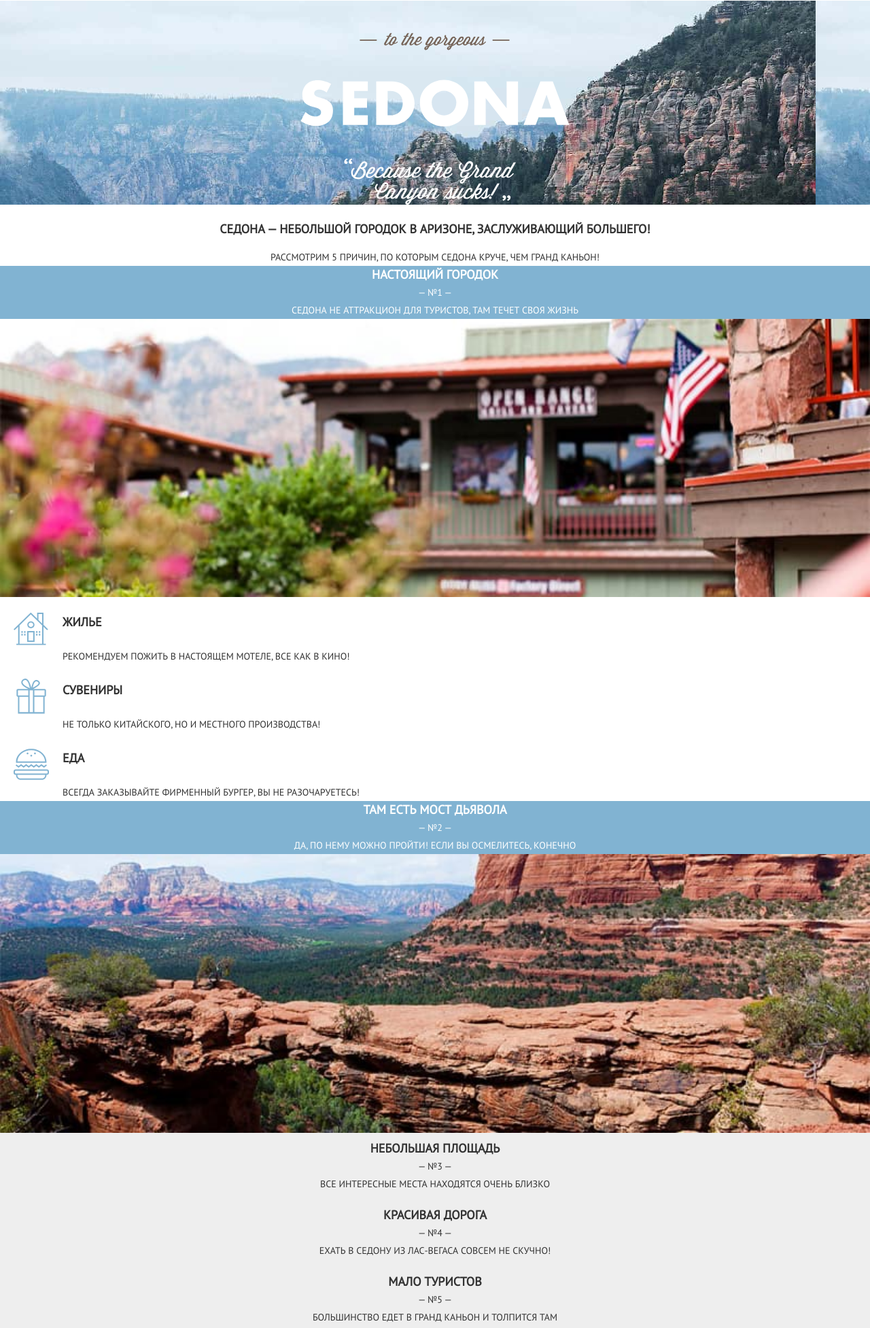
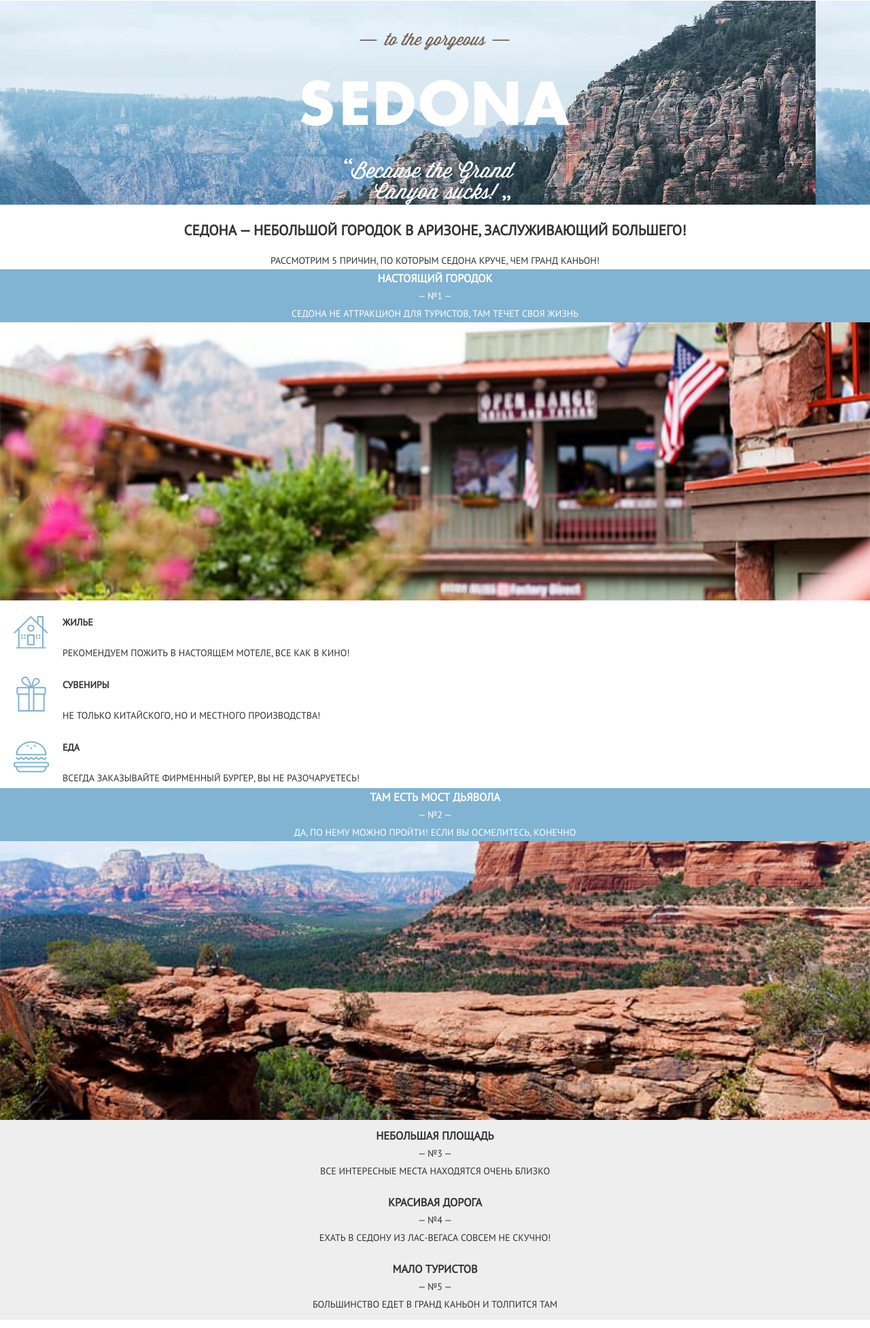
Before and after one commit to akaDuality/HTMLSchool, a website: page index.html in a window 1280 px wide. Shown: the part 195-2148 px from the top of the page at 68% size. Drawn offline with Linux system fonts and the light colour scheme.

Commit message:
Minor changes

```diff
--- a/index.html
+++ b/index.html
@@ -112,7 +112,7 @@
           </svg>
         </div>
 
-        <h2 class="heading3">
+        <h2 class="heading-s">
           Седона — небольшой городок в аризоне, заслуживающий большего!
         </h2>
         <p class="lead-text">
@@ -123,7 +123,7 @@
       <ol class="reason-list">
         <li class="reason-item">
           <article class="reason-special">
-            <h3 class="heading3">Настоящий городок</h3>
+            <h3 class="heading-s">Настоящий городок</h3>
             <p>— №1 —</p>
             <p class="reason-special-text">
               Седона не аттракцион для туристов, там течет своя жизнь
@@ -171,7 +171,7 @@
                   />
                 </svg>
                 <div class="about-city-content">
-                  <h4 class="heading3">Жилье</h4>
+                  <h4 class="heading-s">Жилье</h4>
                   <p class="about-city-text">
                     Рекомендуем пожить в настоящем мотеле, все как в кино!
                   </p>
@@ -192,7 +192,7 @@
                   />
                 </svg>
                 <div class="about-city-content">
-                  <h4 class="heading3">Сувениры</h4>
+                  <h4 class="heading-s">Сувениры</h4>
                   <p class="about-city-text">
                     Не только китайского, но и местного производства!
                   </p>
@@ -216,7 +216,7 @@
                   />
                 </svg>
                 <div class="about-city-content">
-                  <h4 class="heading3">Еда</h4>
+                  <h4 class="heading-s">Еда</h4>
                   <p class="about-city-text">
                     Всегда заказывайте фирменный бургер, вы не разочаруетесь!
                   </p>
@@ -227,7 +227,7 @@
         </li>
         <li class="reason-item">
           <article class="reason-special">
-            <h3 class="heading3">Там есть Мост дьявола</h3>
+            <h3 class="heading-s">Там есть Мост дьявола</h3>
             <p>— №2 —</p>
             <p class="reason-special-text">
               Да, по нему можно пройти! Если вы осмелитесь, конечно
@@ -242,7 +242,7 @@
 
         <li class="reason-item">
           <section class="reason-regular">
-            <h3 class="heading3">Небольшая площадь</h3>
+            <h3 class="heading-s">Небольшая площадь</h3>
             <p>— №3 —</p>
             <p class="reason-text">
               Все интересные места находятся очень близко
@@ -251,7 +251,7 @@
         </li>
         <li class="reason-item">
           <section class="reason-regular">
-            <h3 class="heading3">Красивая дорога</h3>
+            <h3 class="heading-s">Красивая дорога</h3>
             <p>— №4 —</p>
             <p class="reason-text">
               Ехать в седону из лас-вегаса совсем не скучно!
@@ -260,7 +260,7 @@
         </li>
         <li class="reason-item">
           <section class="reason-regular">
-            <h3 class="heading3">Мало туристов</h3>
+            <h3 class="heading-s">Мало туристов</h3>
             <p>— №5 —</p>
             <p class="reason-text">
               Большинство едет в гранд каньон и толпится там
@@ -270,7 +270,7 @@
       </ol>
 
       <section class="landing">
-        <h2 class="heading2">
+        <h2 class="heading-m">
           Заинтересовались?
         </h2>
         <p class="landing-text">
@@ -290,7 +290,7 @@
     </main>
 
     <footer class="footer">
-      <strong class="heading2">#visitsedona</strong>
+      <strong class="heading-m">#visitsedona</strong>
       <ul class="social-list">
         <li class="social-item">
           <a class="social-button button" href="#" target="_blank">
--- a/styles/reset.css
+++ b/styles/reset.css
@@ -24,5 +24,5 @@ textarea {
 
 h3,
 p {
-  margin: 0px;
+  margin: 0;
 }
```
